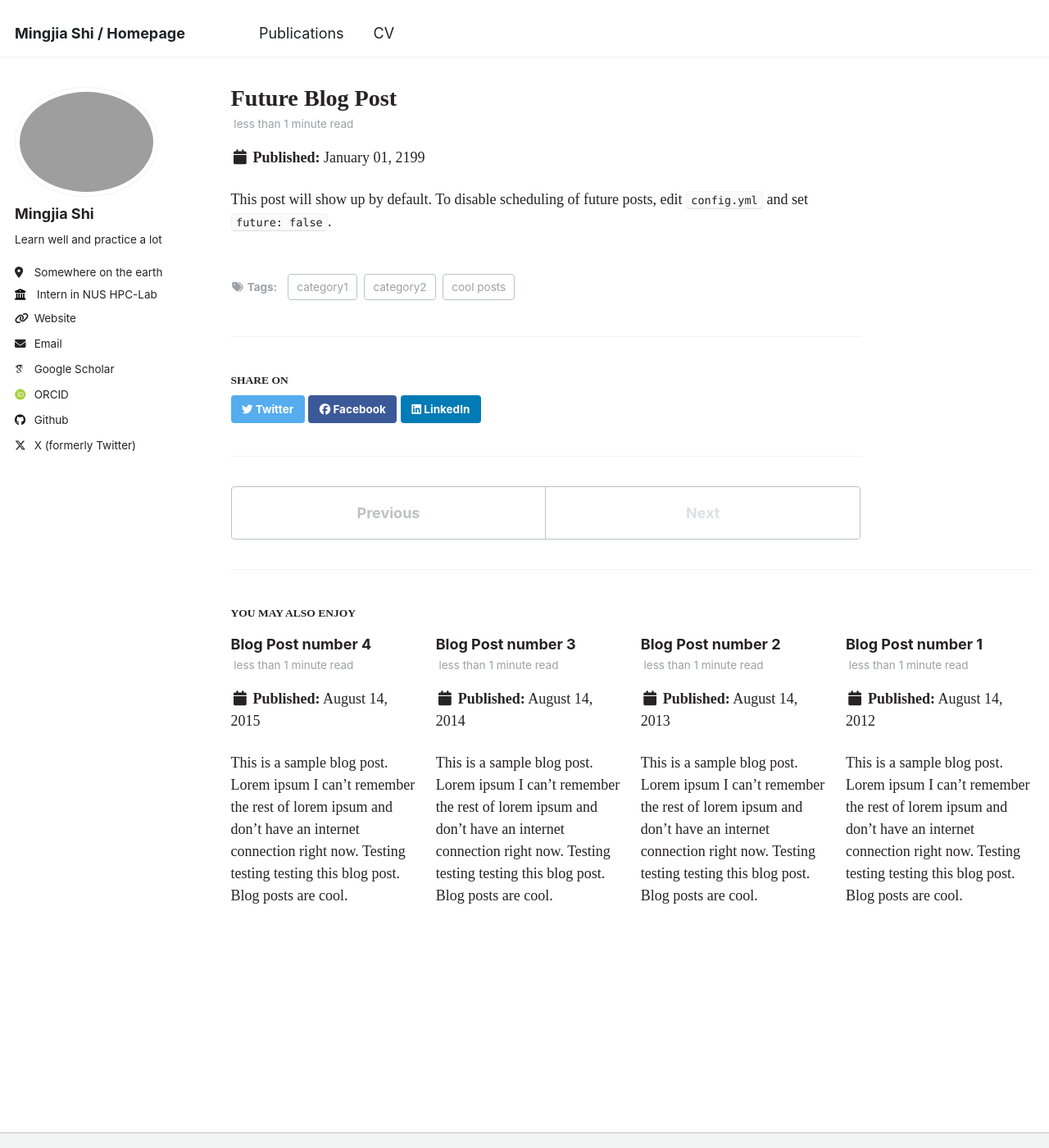
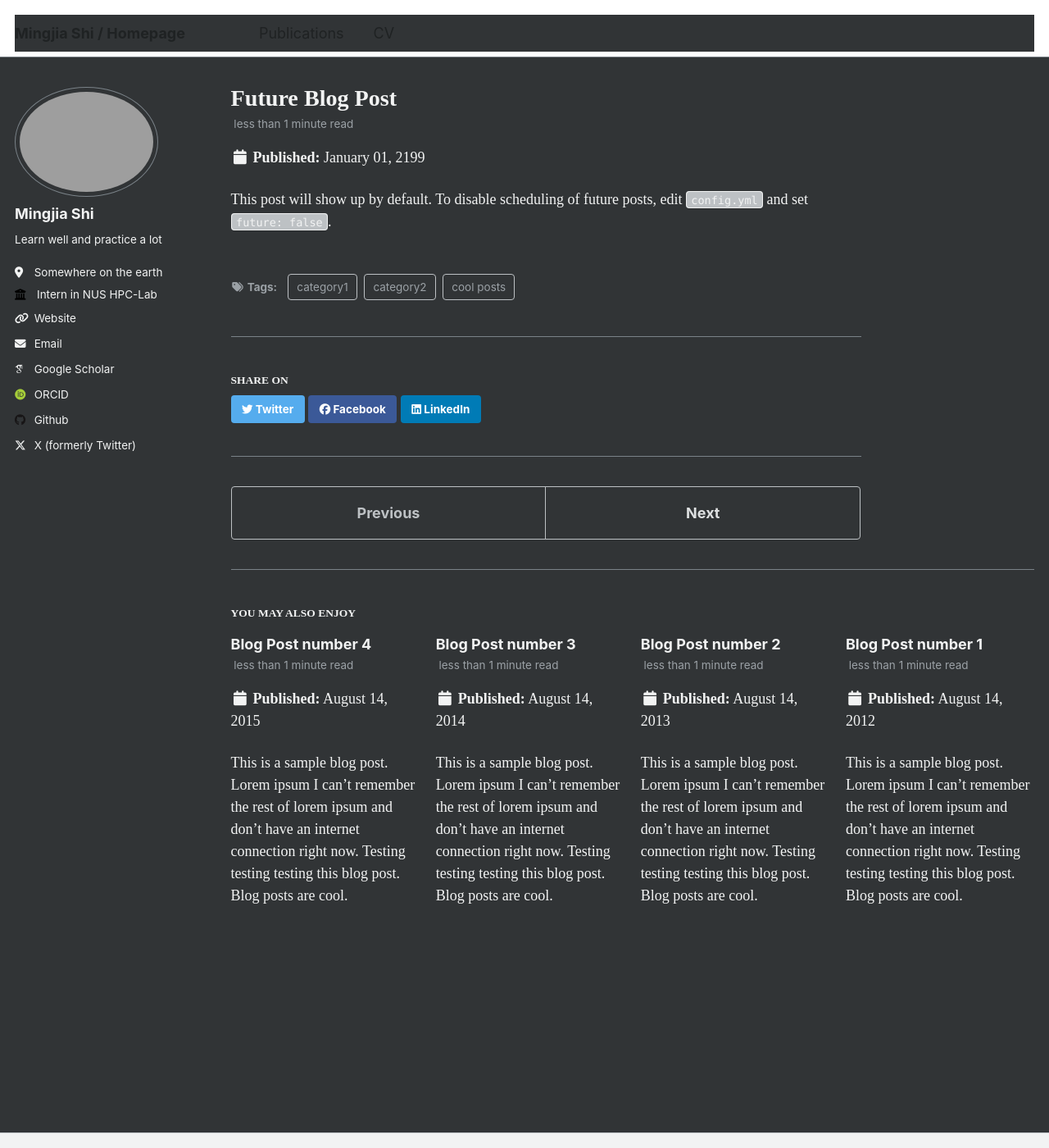
Before and after one commit to BDeMo/homepage, a Jekyll site: the page built from _posts/2199-01-01-future-post.md, in a window 1280 px wide and 1400 px high. Shown: the whole window at 82% size. Built offline with Jekyll 4.4.1, drawn with Linux system fonts in a browser that asks for light colours; some web fonts are replaced.

Commit message:
Change Theme

```diff
--- a/_sass/_variables.scss
+++ b/_sass/_variables.scss
@@ -32,7 +32,7 @@ $garamond                   : Garamond, serif;
 
 $global-font-family         : $my_font;
 $header-font-family         : $my_font;
-$caption-font-family        : $serif;
+$caption-font-family        : $my_font;
 
 /* type scale */
 $type-size-1                : 2.441em;  // ~39.056px
@@ -63,12 +63,12 @@ $darker-gray                : mix(#000, $gray, 60%);
 $light-gray                 : mix(#fff, $gray, 50%);
 $lighter-gray               : mix(#fff, $gray, 90%);
 
-$body-color                 : #ffffff77;
-$background-color           : #ffffffb9;
-$code-background-color      : #fafafa;
-$code-background-color-dark : $light-gray;
-$text-color                 : #252323;
-$border-color               : $lighter-gray;
+$body-color                 : $dark-gray;
+$background-color           : $darker-gray;
+$code-background-color      : $light-gray;
+$code-background-color-dark : $dark-gray ;
+$text-color                 : $lighter-gray;
+$border-color               : $gray;
 
 $primary-color              : rgb(31, 34, 35);
 $success-color              : #62c462;
```
